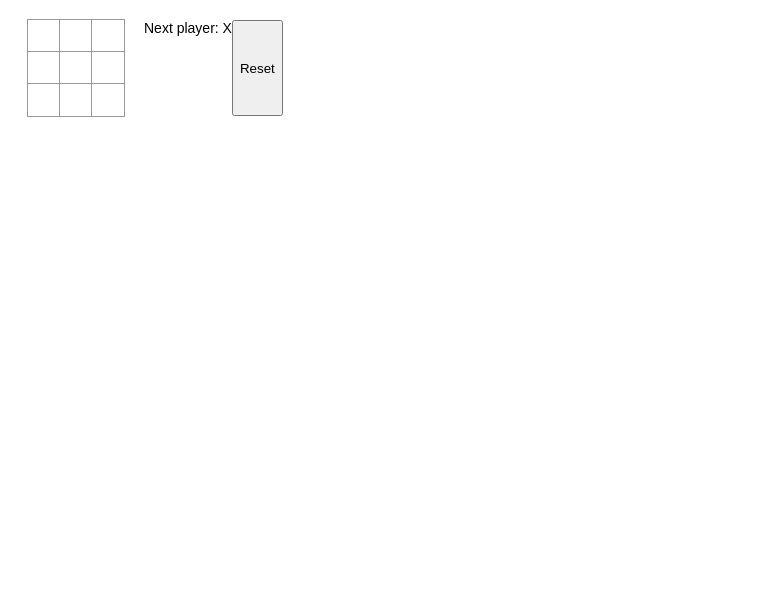
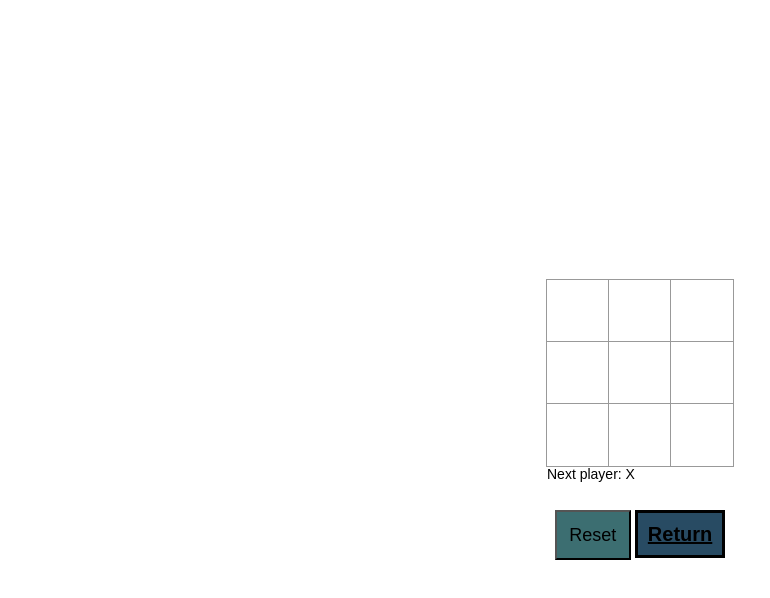
Before and after one commit to p5quared/dementia-alzheimersv2, a SvelteKit app: page /games/tictactoe in a window 1280 px wide. Shown: the top 598 px of the page, without its empty margins (0-770 px from the left). Built offline with nearby package versions, Linux system fonts and the light colour scheme.

Commit message:
rudimentary style updates

```diff
--- a/src/routes/games/+page.svelte
+++ b/src/routes/games/+page.svelte
@@ -171,6 +171,5 @@
         font-size: 24pt;
         font-weight: bold;
         width: fit-content;
-
     }
 </style>
--- a/src/routes/games/tictactoe/+page.svelte
+++ b/src/routes/games/tictactoe/+page.svelte
@@ -63,8 +63,6 @@
 <div class='game'>
     <div class='game-board'>
         <Board/>
-    </div>
-    <div class='game-info'>
         <div>{status}</div>
     </div>
     <!--
@@ -80,18 +78,44 @@
         {/each}
     </ol>
     -->
-    <button on:click={handleReset}>Reset</button>
+    <div id="buttons">
+        <button id="reset" on:click={handleReset}>Reset</button>
+        <a id="return" href="/games">Return</a>
+    </div>
 </div>
 
 <style>
     .game {
+        height: 100vh;
         font: 14px "Century Gothic", Futura, sans-serif;
         margin: 20px;
         display: flex;
-        flex-direction: row;
+        flex-direction: column;
+
+        align-items: center;
+        justify-content: center;
     }
 
-    .game-info {
-        margin-left: 20px;
+    .game-board {
+        padding-bottom: 2em;
+    }
+
+    button {
+        background-color: #3C6E71;
+        color: var(--color-offwhite);
+        padding: 0.7em;
+        font-size: 18px;
+    }
+
+    #return {
+        align-self: center;
+        padding: 0.5em;
+        background-color: #284B63;
+        color: var(--color-offwhite);
+        border: solid black;
+
+        font-size: 15pt;
+        font-weight: bold;
+        width: fit-content;
     }
 </style>
--- a/src/routes/games/tictactoe/Square.svelte
+++ b/src/routes/games/tictactoe/Square.svelte
@@ -42,11 +42,11 @@
         font-size: 24px;
         font-weight: bold;
         line-height: 34px;
-        height: 34px;
+        height: 5vw;
         margin: -1px;
         padding: 0;
         text-align: center;
-        width: 34px;
+        width: 5vw;
     }
 
     button:focus {
```
